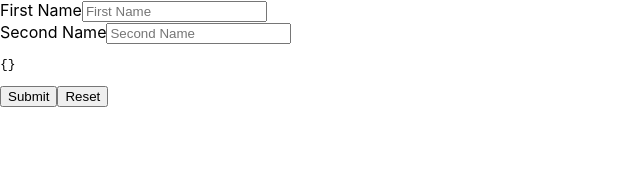
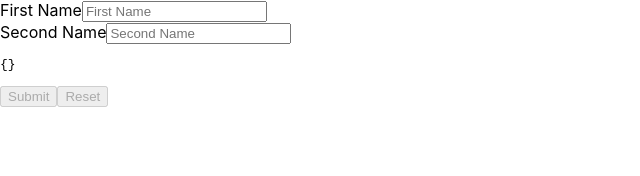
Before and after one commit to ly-anna/todo-dsr, a React (Create React App) app: page / in a window 1280 px wide. Shown: the top 176 px of the page, without its empty margins (0-640 px from the left). Built offline with nearby package versions, Linux system fonts and the light colour scheme.

Commit message:
added pristine prop

```diff
--- a/src/App.js
+++ b/src/App.js
@@ -8,7 +8,7 @@ const onSubmit = values => window.alert(JSON.stringify(values, 0, 2))
 const App = () => (
   <Form
     onSubmit={onSubmit}
-    render={({ handleSubmit, values }) => (
+    render={({ handleSubmit, values, form, pristine }) => (
       <form onSubmit={handleSubmit}>
         <div>
           <label htmlFor="firstName">First Name</label>
@@ -31,8 +31,8 @@ const App = () => (
 
 
         <pre>{JSON.stringify(values, 0, 2)}</pre>
-        <button type="submit">Submit</button>
-        <button type="button" onClick="form.reset">Reset</button>
+        <button type="submit" disabled={pristine}>Submit</button>
+        <button type="button" onClick={form.reset} disabled={pristine}>Reset</button>
       </form>
     )}>
 
```
